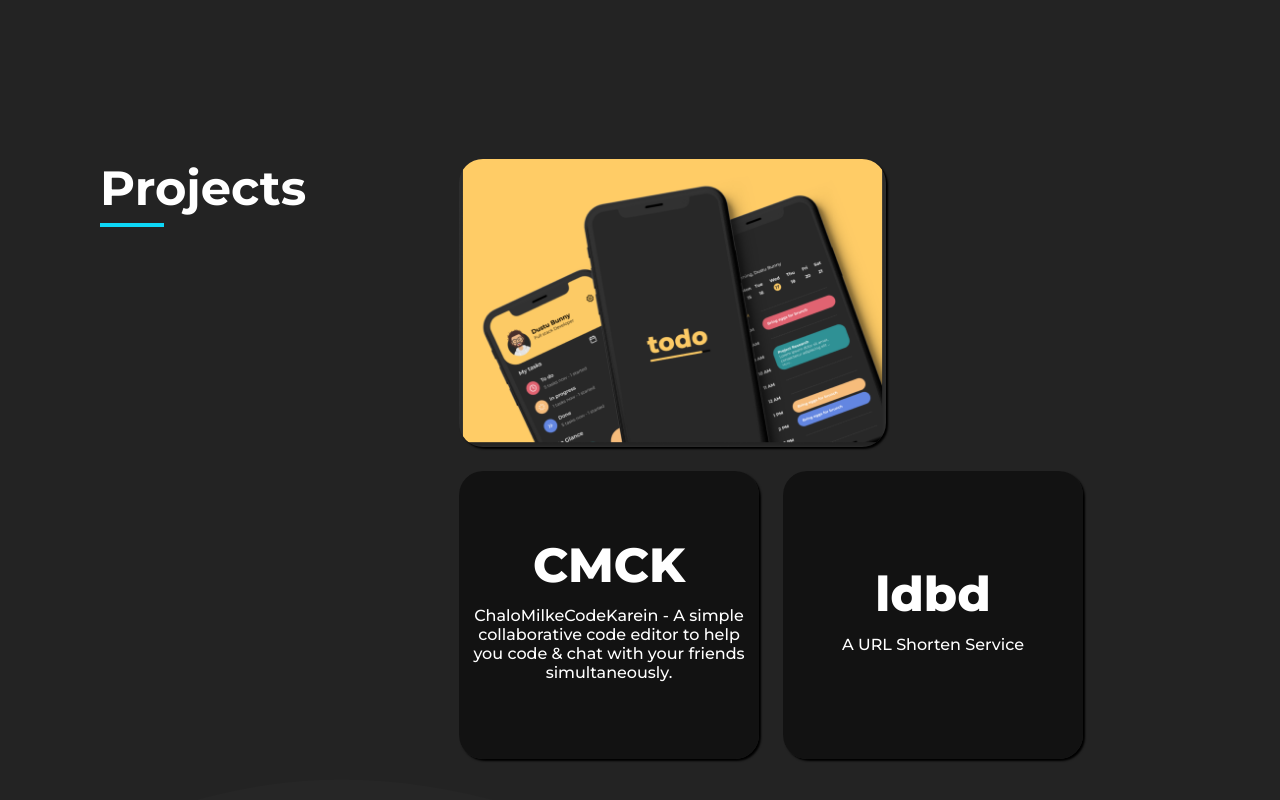
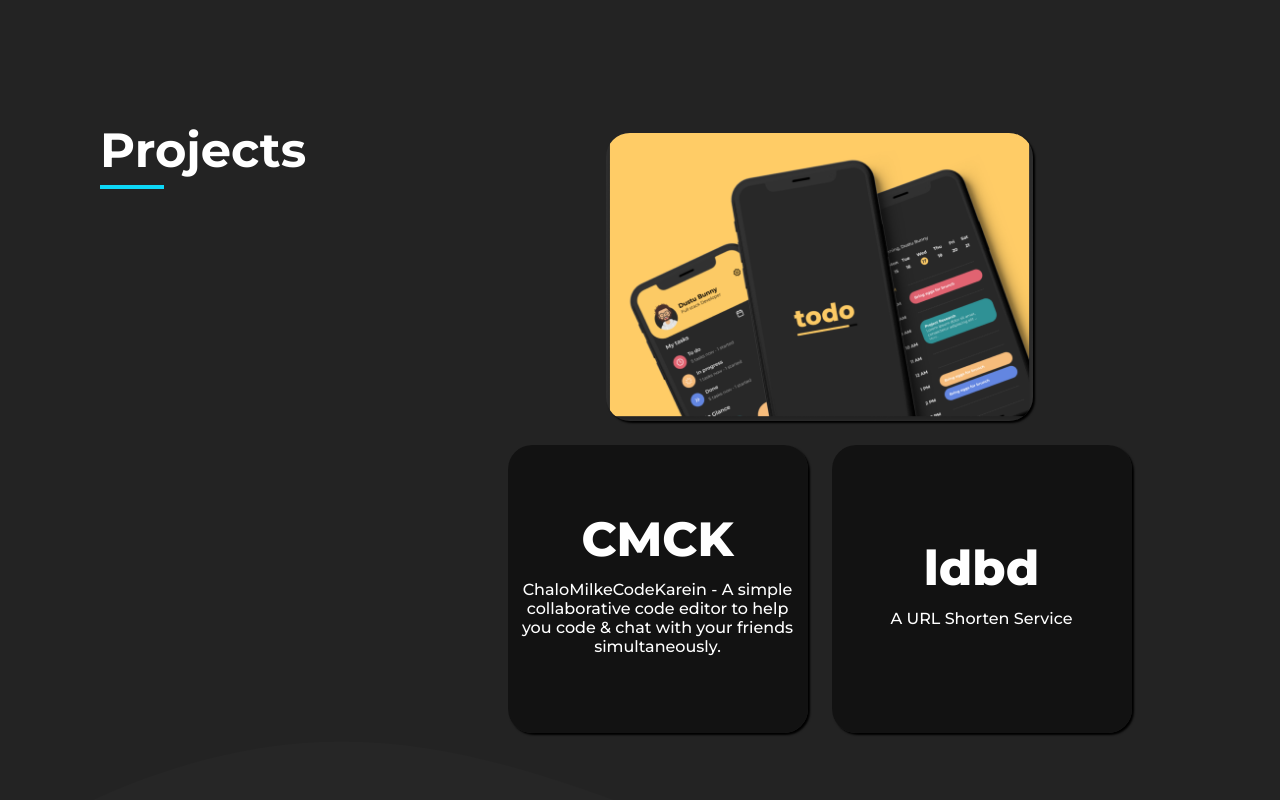
Before and after one commit to hrahul2605/portfolio, a React (Create React App) app: page / in a window 1280 px wide. Shown: the part 1180-1980 px from the top of the page. Built offline with nearby package versions, Linux system fonts and the light colour scheme.

Commit message:
favicon fix, alignment fix

```diff
--- a/public/index.html
+++ b/public/index.html
@@ -2,7 +2,6 @@
 <html lang="en">
   <head>
     <meta charset="utf-8" />
-    <link rel="icon" href="%PUBLIC_URL%/favicon.ico" />
     <meta name="viewport" content="width=device-width, initial-scale=1" />
     <meta name="theme-color" content="#000000" />
     <meta name="description" content="portfolio" />
--- a/src/Interface/ExperienceCard/styles.ts
+++ b/src/Interface/ExperienceCard/styles.ts
@@ -19,7 +19,6 @@ export const Separator = styled(flexibleColDiv)({
 
 export const RightSection = styled(flexibleColDiv)({
   flex: 2,
-  marginRight: "48px",
 });
 
 export const IntervalContainer = styled(flexibleRowDiv)({
--- a/src/Interface/ProjectCard/Components/index.tsx
+++ b/src/Interface/ProjectCard/Components/index.tsx
@@ -10,6 +10,7 @@ export const ProjectCard: React.FC<Props> = ({
 }) => {
   const [hover, setHover] = useState(false);
   return (
+    <div style={{ margin: 12 }}>
       <S.Container
         href={url}
         image={img ? true : false}
@@ -22,5 +23,6 @@ export const ProjectCard: React.FC<Props> = ({
           {description ? <S.Description>{description}</S.Description> : null}
         </S.Details>
       </S.Container>
+    </div>
   );
 };
--- a/src/Interface/ProjectCard/styles.ts
+++ b/src/Interface/ProjectCard/styles.ts
@@ -7,7 +7,6 @@ export const Container = styled.a<{ image: boolean }>`
   display: flex;
   flex-direction: column;
   background-color: ${GreyShade};
-  margin: 0px 24px 24px 0px;
   height: 288px;
   max-width: ${(props) => (props.image ? "427px" : "300px")};
   width: ${(props) => (props.image ? "auto" : "300px")};
--- a/src/Interface/Projects/styles.ts
+++ b/src/Interface/Projects/styles.ts
@@ -22,4 +22,5 @@ export const RightSection = styled(flexibleRowDiv)({
   marginTop: "22px",
   flex: 7,
   flexWrap: "wrap",
+  justifyContent: "center",
 });
```
Lines whose indentation alone changed are shown as unchanged.
